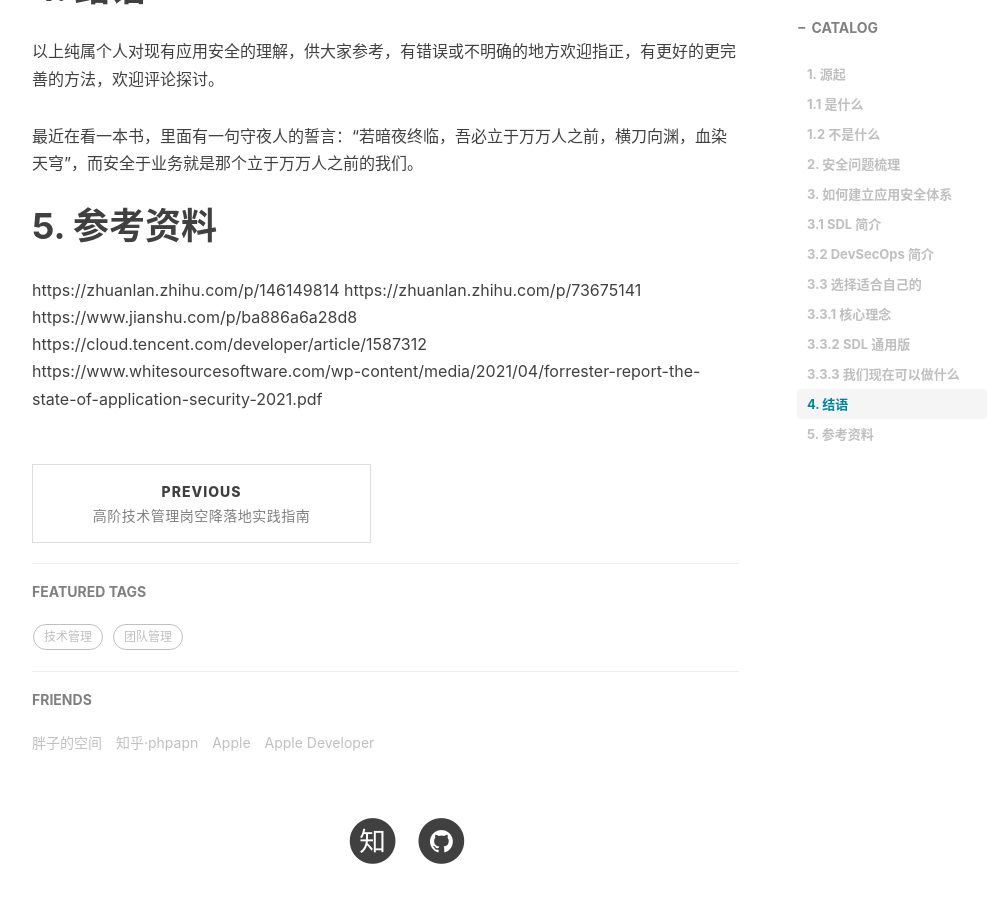
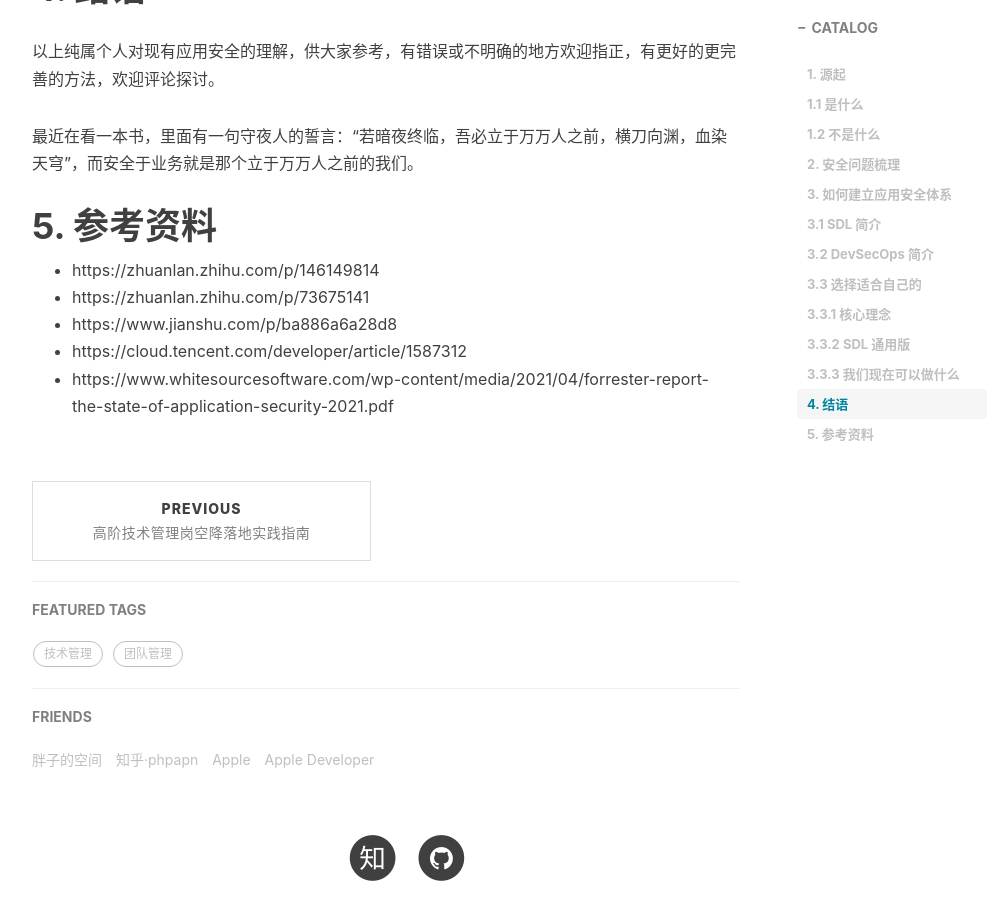
Before and after one commit to phppan/phppan.github.io, a Jekyll site: the page built from _posts/2022-01-01-创业中的应用安全体系.md, in a window 1280 px wide and 900 px high, scrolled down 10160 px. Shown: the whole window, without its empty margins (233-1223 px from the left). Built offline with Jekyll 4.4.1, drawn with Linux system fonts in a browser that asks for light colours; nearby versions of some CDN libraries; comment, search, counter and statistics services are not loaded.

Commit message:
fix: 调整文案

```diff
--- a/_posts/2022-01-01-创业中的应用安全体系.md
+++ b/_posts/2022-01-01-创业中的应用安全体系.md
@@ -274,8 +274,9 @@ SDL 相对于 DevSecOps 更偏于传统，如果要严格执行起来，其存
 最近在看一本书，里面有一句守夜人的誓言：“若暗夜终临，吾必立于万万人之前，横刀向渊，血染天穹”，而安全于业务就是那个立于万万人之前的我们。
 
 # 5. 参考资料
-https://zhuanlan.zhihu.com/p/146149814
-https://zhuanlan.zhihu.com/p/73675141
-https://www.jianshu.com/p/ba886a6a28d8
-https://cloud.tencent.com/developer/article/1587312
-https://www.whitesourcesoftware.com/wp-content/media/2021/04/forrester-report-the-state-of-application-security-2021.pdf
+
+* https://zhuanlan.zhihu.com/p/146149814
+* https://zhuanlan.zhihu.com/p/73675141
+* https://www.jianshu.com/p/ba886a6a28d8
+* https://cloud.tencent.com/developer/article/1587312
+* https://www.whitesourcesoftware.com/wp-content/media/2021/04/forrester-report-the-state-of-application-security-2021.pdf
```
